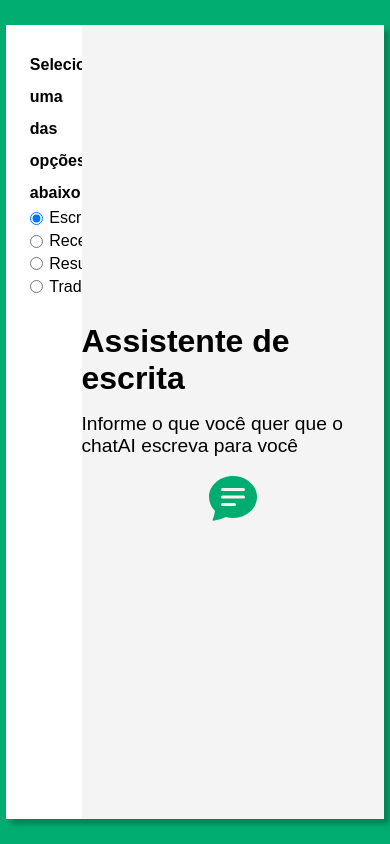
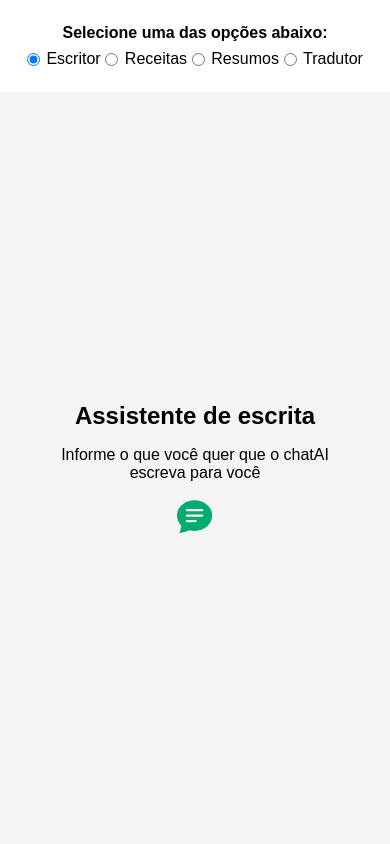
Before and after one commit to francinehahn/gpt-api-frontend, a Next.js app: page / in a window 390 px wide. Both pictures are taken after a click on the radio button "Escritor". Built offline with nearby package versions, Linux system fonts and the light colour scheme; a web font is replaced by a local one.

Commit message:
style: I made the responsiveness of the page

```diff
--- a/src/components/animation/styles.module.scss
+++ b/src/components/animation/styles.module.scss
@@ -3,6 +3,7 @@
 .animation {
     width: 100%;
     height: 100%;
+    padding: 0 2rem;
     display: flex;
     flex-direction: column;
     align-items: center;
@@ -12,13 +13,24 @@
 
     h2 {
         font-size: 2rem;
+        @media screen and (max-width: 890px) {
+            font-size: 1.5rem;
+        }
     }
     p {
         font-size: 1.2rem;
+        text-align: center;
+        @media screen and (max-width: 890px) {
+            font-size: 1rem;
+        }
     }
     svg {
         height: 3rem;
         width: 3rem;
         @include textColors("green");
+        @media screen and (max-width: 890px) {
+            height: 2.2rem;
+            width: 2.2rem;
+        }
     }
 }
--- a/src/styles/Home.module.scss
+++ b/src/styles/Home.module.scss
@@ -17,14 +17,29 @@
   box-shadow: 5px 5px 5px rgba(0, 0, 0, 0.249);
   overflow: hidden;
 
+  @media screen and (max-width: 890px) {
+    width: 100vw;
+    height: 100vh;
+    top: 0;
+    left: 0;
+    flex-direction: column;
+  }
+
   aside {
     @include bgColors("white");
-    width: 20%;
+    width: 19rem;
     padding: 1.5rem;
+
+    @media screen and (max-width: 890px) {
+      width: 100vw;
+    }
 
     h2 {
       font-size: 1rem;
-      line-height: 2rem;
+      margin-bottom: .5rem;
+      @media screen and (max-width: 890px) {
+        text-align: center;
+      }
     }
 
     form {
@@ -37,6 +52,11 @@
         align-items: center;
         gap: .4rem;
       }
+
+      @media screen and (max-width: 890px) {
+        flex-direction: row;
+        justify-content: center;
+        flex-wrap: wrap;
       }
     }
 
@@ -45,20 +65,35 @@
       flex-direction: column;
       align-items: flex-start;
       gap: .4rem;
+      margin-top: .5rem;
 
       input {
-      width: 80%;
+        width: 12rem;
         font-size: 1rem;
         padding: .1rem .5rem;
+
+        @media screen and (max-width: 890px) {
+          width: 10rem;
+          font-size: .9rem;
+        }
       }
       input:focus {
         outline: none;
       }
+
+      @media screen and (max-width: 890px) {
+        flex-direction: row;
+      }
+    }
   }
 
   section {
-    width: 80%;
+    width: 100%;
     height: 100%;
+    display: flex;
+    flex-direction: column;
+    align-items: center;
+    overflow-y: auto;
 
     img {
       width: 10rem;
@@ -66,16 +101,30 @@
       display: block;
       margin: 40vh auto;
     }
-  }
-}
 
     .chatAnswer {
-  height: 95%;
-  padding: 2rem 15rem 10rem 15rem;
-  overflow-y: auto;
+      height: 100%;
+      width: 45rem;
+      margin: 2rem 0 12rem 0;
+
+      @media screen and (max-width: 1280px) {
+        width: 40rem;
+        margin: 2rem 0 20rem 0;
       }
-.chatAnswer::-webkit-scrollbar {
-  width: .75rem;
+      @media screen and (max-width: 1050px) {
+        width: 32rem;
+      }
+      @media screen and (max-width: 880px) {
+        margin: 2rem 0 40vh 0;
+      }
+      @media screen and (max-width: 590px) {
+        width: 25rem;
+        margin: 2rem 0 50rem 0;
+      }
+      @media screen and (max-width: 480px) {
+        width: 20rem;
+        margin: 2rem 0 75rem 0;
+      }
     }
 
     .chatInput {
@@ -88,18 +137,49 @@
       justify-content: center;
       align-items: flex-end;
 
-  width: 80%;
+      width: 100%;
       height: 13rem;
-  padding: 1rem 0 3rem 0;
+      padding: 1rem 0 2rem 0;
 
       form {
         display: flex;
         @include bgColors("white");
-    width: 70%;
+        width: 52rem;
+        margin-left: 15rem;
         min-height: 3.2rem;
         box-shadow: 4px 4px 4px rgba(0, 0, 0, 0.121);
         border-radius: .7rem;
         border: 1px solid rgb(201, 201, 201);
+
+        @media screen and (max-width: 1280px) {
+          width: 45rem;
+        }
+        @media screen and (max-width: 1050px) {
+          width: 35rem;
+        }
+        @media screen and (max-width: 890px) {
+          margin-left: 0;
+          width: 90vw;
+        }
+
+        .resizable-textarea {
+          resize: none;
+          overflow-y: auto;
+          height: 3.2rem;
+          max-height: 13rem;
+          width: 100%;
+
+          border: none;
+          border-radius: .7rem;
+
+          @include bgColors("white");
+          font-size: 1rem;
+          padding: .7rem;
+        }
+
+        .resizable-textarea::-webkit-scrollbar {
+          width: .5rem;
+        }
 
         textarea:focus {
           outline: none;
@@ -129,21 +209,9 @@
         }
       }
     }
+  }
 
-.resizable-textarea {
-  resize: none;
-  overflow-y: auto;
-  height: 3.2rem;
-  max-height: 13rem;
-  width: 100%;
-
-  border: none;
-  border-radius: .7rem;
-
-  @include bgColors("white");
-  font-size: 1rem;
-  padding: .7rem;
+  section::-webkit-scrollbar {
+    width: .75rem;
   }
-.resizable-textarea::-webkit-scrollbar {
-  width: .5rem;
 }
--- a/src/styles/globals.scss
+++ b/src/styles/globals.scss
@@ -19,4 +19,10 @@ body {
         @include bgColors("mediumgrey");
         border-radius: 1.2rem;
     }
+
+    @media screen and (max-width: 890px) {
+        ::-webkit-scrollbar, ::-webkit-scrollbar-thumb, ::-webkit-scrollbar-thumb {
+            background-color: transparent;
+        }
+    }
 }
```
Lines whose indentation alone changed are shown as unchanged.
